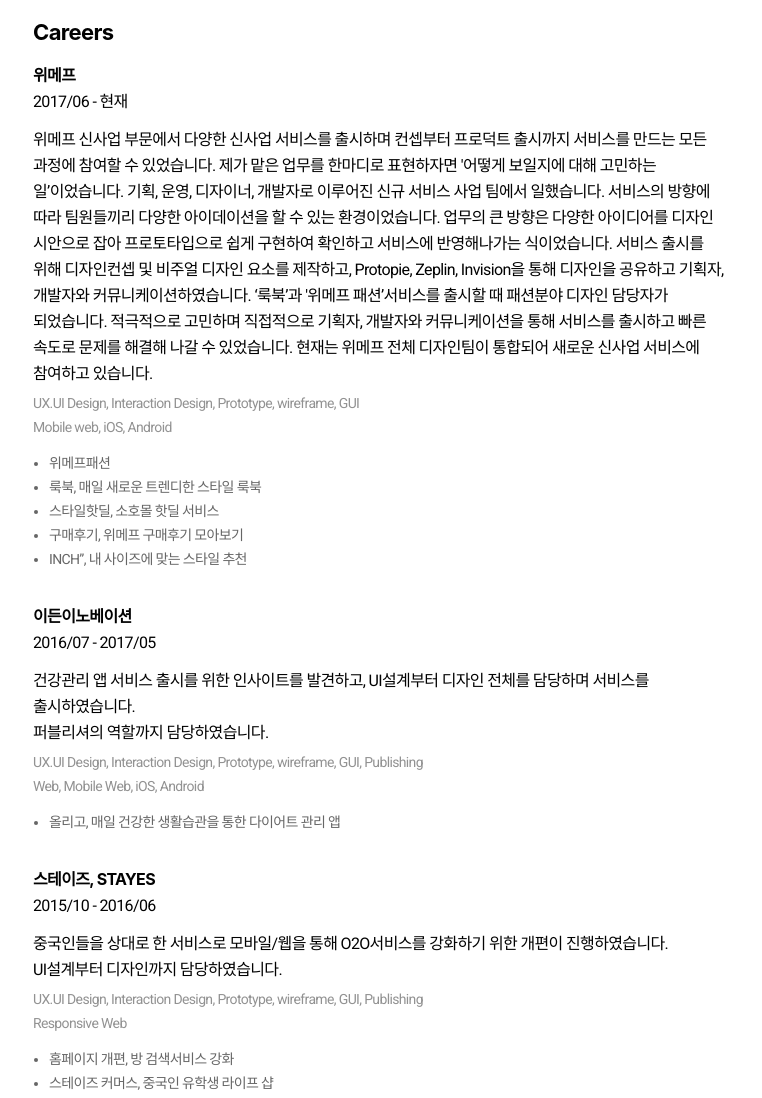
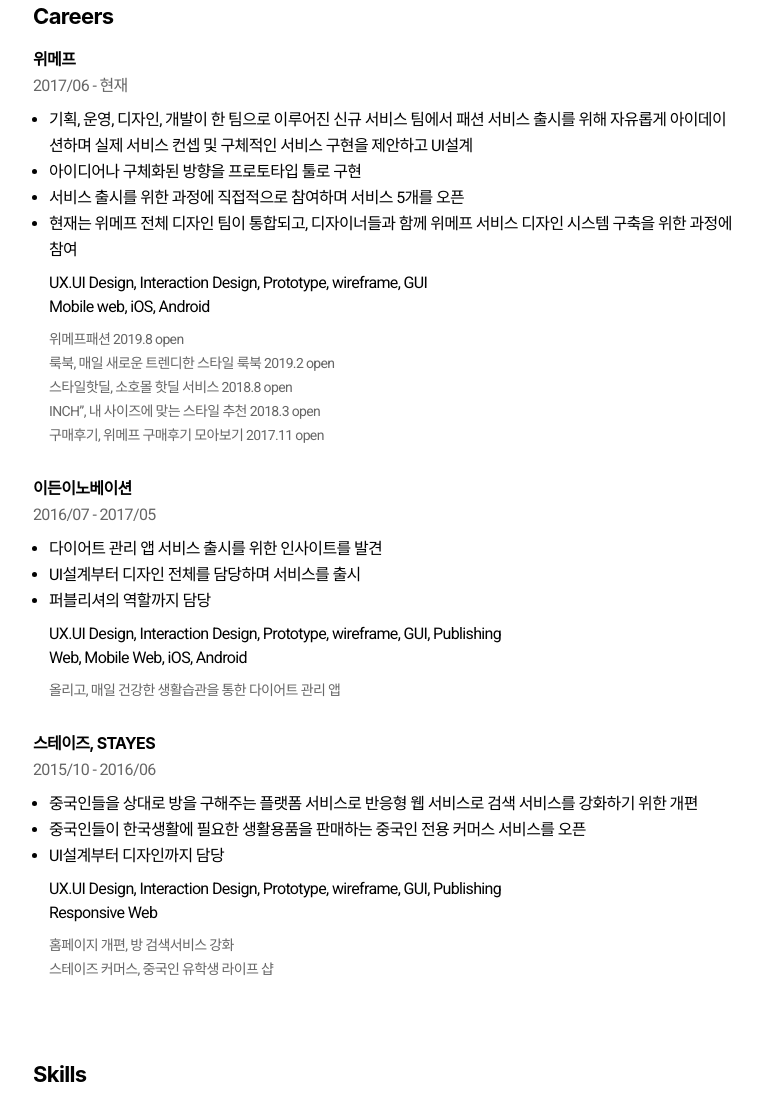
Before and after one commit to jinkyeom2/portfolio, a plain HTML site: page documents/about.html in a window 1280 px wide. Shown: the part 639-1737 px from the top of the page, without its empty margins (257-1019 px from the left). Drawn offline with nearby package versions, Linux system fonts and the light colour scheme; files that its build step writes are made by us from their sources; a web font is replaced by a local one.

Commit message:
Update 2020-04-26T07:42:51.328Z

```diff
--- a/documents/about.html
+++ b/documents/about.html
@@ -88,36 +88,32 @@
                   <ul class="date">
                       <li>2017/06 - 현재</li>
                   </ul>
-                </div>
-                <div class="desc-form">
-                  <div class="exp">
-                    위메프 신사업 부문에서 다양한 신사업 서비스를 출시하며 컨셉부터 프로덕트 출시까지 서비스를 만드는 모든 과정에 참여할 수 있었습니다. 제가 맡은 업무를 한마디로 표현하자면 '어떻게 보일지에 대해 고민하는 일’이었습니다.  기획, 운영, 디자이너, 개발자로 이루어진 신규 서비스 사업 팀에서 일했습니다. 서비스의 방향에 따라 팀원들끼리 다양한 아이데이션을 할 수 있는 환경이었습니다.
-업무의 큰 방향은 다양한 아이디어를 디자인 시안으로 잡아 프로토타입으로 쉽게 구현하여 확인하고 서비스에 반영해나가는 식이었습니다. 서비스 출시를 위해 디자인컨셉 및 비주얼 디자인 요소를 제작하고, Protopie, Zeplin, Invision을 통해 디자인을 공유하고 기획자, 개발자와 커뮤니케이션하였습니다.
-‘룩북’과 '위메프 패션’서비스를 출시할 때 패션분야 디자인 담당자가 되었습니다. 적극적으로 고민하며 직접적으로 기획자, 개발자와 커뮤니케이션을 통해 서비스를 출시하고 빠른 속도로 문제를 해결해 나갈 수 있었습니다.
-현재는 위메프 전체 디자인팀이 통합되어 새로운 신사업 서비스에 참여하고 있습니다.
-                  </div>
+                  <ul class="career-wrapper">
+                    <li>기획, 운영, 디자인, 개발이 한 팀으로 이루어진 신규 서비스 팀에서 패션 서비스 출시를 위해 자유롭게 아이데이션하며 실제 서비스 컨셉 및 구체적인 서비스 구현을 제안하고 UI설계</li>
+                    <li>아이디어나 구체화된 방향을 프로토타입 툴로 구현 </li>
+                    <li>서비스 출시를 위한 과정에 직접적으로 참여하며 서비스 5개를 오픈 </li>
+                    <li>현재는 위메프 전체 디자인 팀이 통합되고, 디자이너들과 함께 위메프 서비스 디자인 시스템 구축을 위한 과정에 참여</li>
+                  </ul>
                   <div class="point">
                     UX.UI Design, Interaction Design, Prototype, wireframe, GUI</br>
                     Mobile web, iOS, Android
                   </div>
-                </div>
-                <div class="desc-form">
                   <div class="service">
                     <ul class="service-wrapper">
                       <li class="service-inner">
-                        <div class="title">위메프패션</div>
+                        <div class="title">위메프패션 2019.8 open</div>
                       </li>
                       <li class="service-inner">
-                        <div class="title">룩북, 매일 새로운 트렌디한 스타일 룩북</div>
+                        <div class="title">룩북, 매일 새로운 트렌디한 스타일 룩북 2019.2 open</div>
                       </li>
                       <li class="service-inner">
-                        <div class="title">스타일핫딜, 소호몰 핫딜 서비스</div>
+                        <div class="title">스타일핫딜, 소호몰 핫딜 서비스 2018.8 open</div>
                       </li>
                       <li class="service-inner">
-                        <div class="title">구매후기, 위메프 구매후기 모아보기</div>
+                        <div class="title">INCH”, 내 사이즈에 맞는 스타일 추천 2018.3 open</div>
                       </li>
                       <li class="service-inner">
-                        <div class="title">INCH”, 내 사이즈에 맞는 스타일 추천</div>
+                        <div class="title">구매후기, 위메프 구매후기 모아보기 2017.11 open</div>
                       </li>
                     </ul>
                   </div>
@@ -131,19 +127,15 @@
                   <ul class="date">
                       <li>2016/07 - 2017/05</li>
                   </ul>
-                </div>
-                <div class="desc-form">
-                  <div class="exp">
-                    건강관리 앱 서비스 출시를 위한 인사이트를 발견하고,
-                    UI설계부터 디자인 전체를 담당하며 서비스를 출시하였습니다.</br>
-                    퍼블리셔의 역할까지 담당하였습니다.
-                  </div>
+                  <ul class="career-wrapper">
+                    <li>다이어트 관리 앱 서비스 출시를 위한 인사이트를 발견</li>
+                    <li>UI설계부터 디자인 전체를 담당하며 서비스를 출시 </li>
+                    <li>퍼블리셔의 역할까지 담당</li>
+                  </ul>
                   <div class="point">
                     UX.UI Design, Interaction Design, Prototype, wireframe, GUI, Publishing</br>
                     Web, Mobile Web, iOS, Android
                   </div>
-                </div>
-                <div class="desc-form">
                   <div class="service">
                     <ul class="service-wrapper">
                       <li class="service-inner">
@@ -161,18 +153,15 @@
                   <ul class="date">
                       <li>2015/10 - 2016/06</li>
                   </ul>
-                </div>
-                <div class="desc-form">
-                  <div class="exp">
-                    중국인들을 상대로 한 서비스로 모바일/웹을 통해 O2O서비스를 강화하기 위한 개편이 진행하였습니다.</br>
-                    UI설계부터 디자인까지 담당하였습니다.
-                  </div>
+                  <ul class="career-wrapper">
+                    <li>중국인들을 상대로 방을 구해주는 플랫폼 서비스로 반응형 웹 서비스로 검색 서비스를 강화하기 위한 개편</li>
+                    <li>중국인들이 한국생활에 필요한 생활용품을 판매하는 중국인 전용  커머스 서비스를 오픈</li>
+                    <li>UI설계부터 디자인까지 담당</li>
+                  </ul>
                   <div class="point">
                     UX.UI Design, Interaction Design, Prototype, wireframe, GUI, Publishing</br>
                     Responsive Web
                   </div>
-                </div>
-                <div class="desc-form">
                   <div class="service">
                     <ul class="service-wrapper">
                       <li class="service-inner">
--- a/scss/main.scss
+++ b/scss/main.scss
@@ -667,7 +667,7 @@
           padding-bottom: 40px;
           .post {
             .post-desc {
-              padding-bottom: 24px;
+              padding-bottom: 32px;
               &:last-child {
                 padding-bottom: 0;
               }
@@ -675,20 +675,35 @@
                 font-size: 40px;
               }
               .desc-form {
-                margin-bottom: 12px;
-                .point {
-                  padding-top: 4px;
-                  color: #929292;
-                  font-size: 14px;
-                  line-height: 24px;
+                // margin-bottom: 20px;
+                .date {
+                  color: #666666;
+                  margin-bottom: 8px;
                 }
-                .service {
-                  color: #666666;
-                  font-size: 14px;
-                  line-height: 24px;
+                .career-wrapper {
+                  margin-bottom: 8px;
                   li {
                     margin-left: 16px;
                     list-style-type: disc;
+                  }
+                }
+                .point {
+                  margin-bottom: 8px;
+                  padding-left: 16px;
+                  // color: #929292;
+                  line-height: 24px;
+                }
+
+                .service {
+                  padding-left: 16px;
+                  .service-wrapper {
+                    color: #666666;
+                    font-size: 14px;
+                    line-height: 24px;
+                    // li {
+                    //   margin-left: 16px;
+                    //   list-style-type: disc;
+                    // }
                   }
                 }
               }
```
Also changed, not shown: css/main.css.
